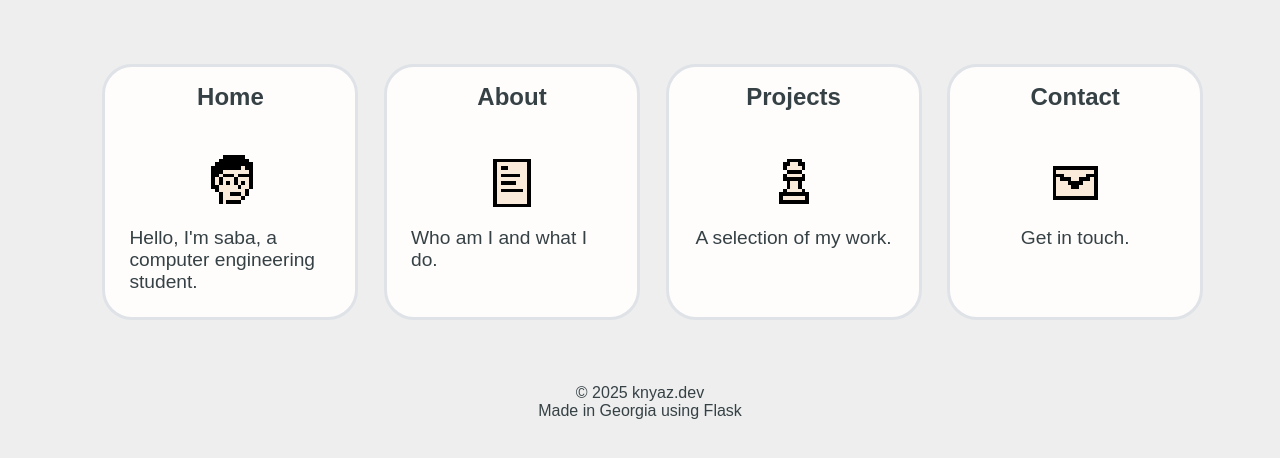
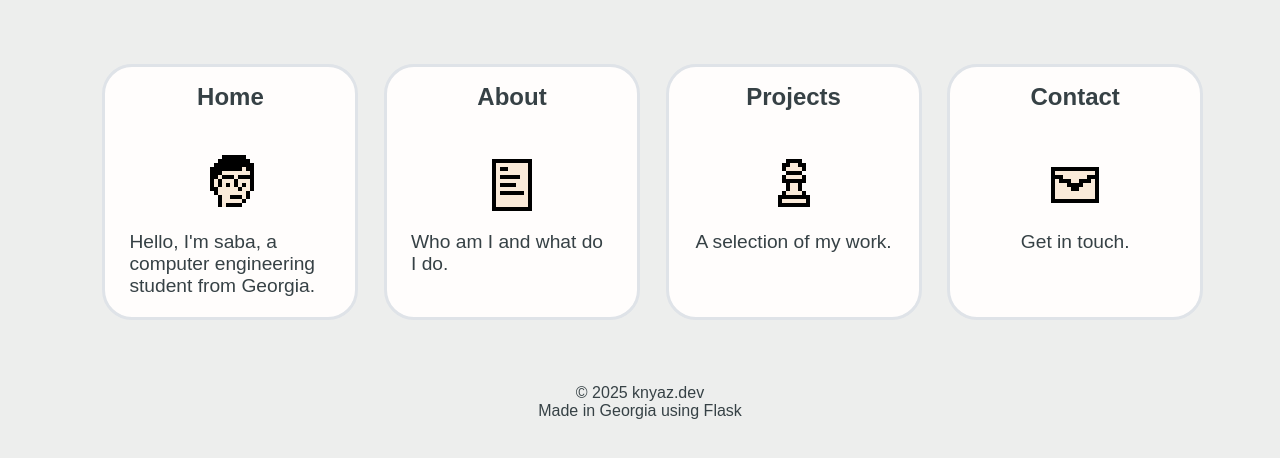
Before and after one commit to knyaz26/knyaz.dev, a Flask app: page / in a window 1280 px wide. Shown: the part 187-645 px from the top of the page. Run offline with Flask 3, Linux system fonts and the light colour scheme; some web fonts are replaced.

Commit message:
changed pixel art size

```diff
--- a/static/style.css
+++ b/static/style.css
@@ -111,7 +111,7 @@ footer {
 }
 
 .card_content img {
-    width: 10%;
+    width: 32px;
     height: auto;
     image-rendering: pixelated;
     margin-left: 2vw;
@@ -251,7 +251,7 @@ footer {
 
 .card_content img {
     margin: 2vh;
-    width: 60px;
+    width: 64px;
     height: auto;
     image-rendering: pixelated;
 }
--- a/templates/home.html
+++ b/templates/home.html
@@ -8,7 +8,7 @@
         </div>
         <div class="card_content">
             <img src="static/saba.png" alt="saba">
-            <p>Hello, I'm saba, a computer engineering student.</p>
+            <p>Hello, I'm saba, a computer engineering student from Georgia.</p>
         </div>
     </div>
 </a>
@@ -20,7 +20,7 @@
         </div>
         <div class="card_content">
             <img src="static/page.png" alt="page">
-            <p>Who am I and what I do.</p>
+            <p>Who am I and what do I do.</p>
         </div>
     </div>
 </a>
```
